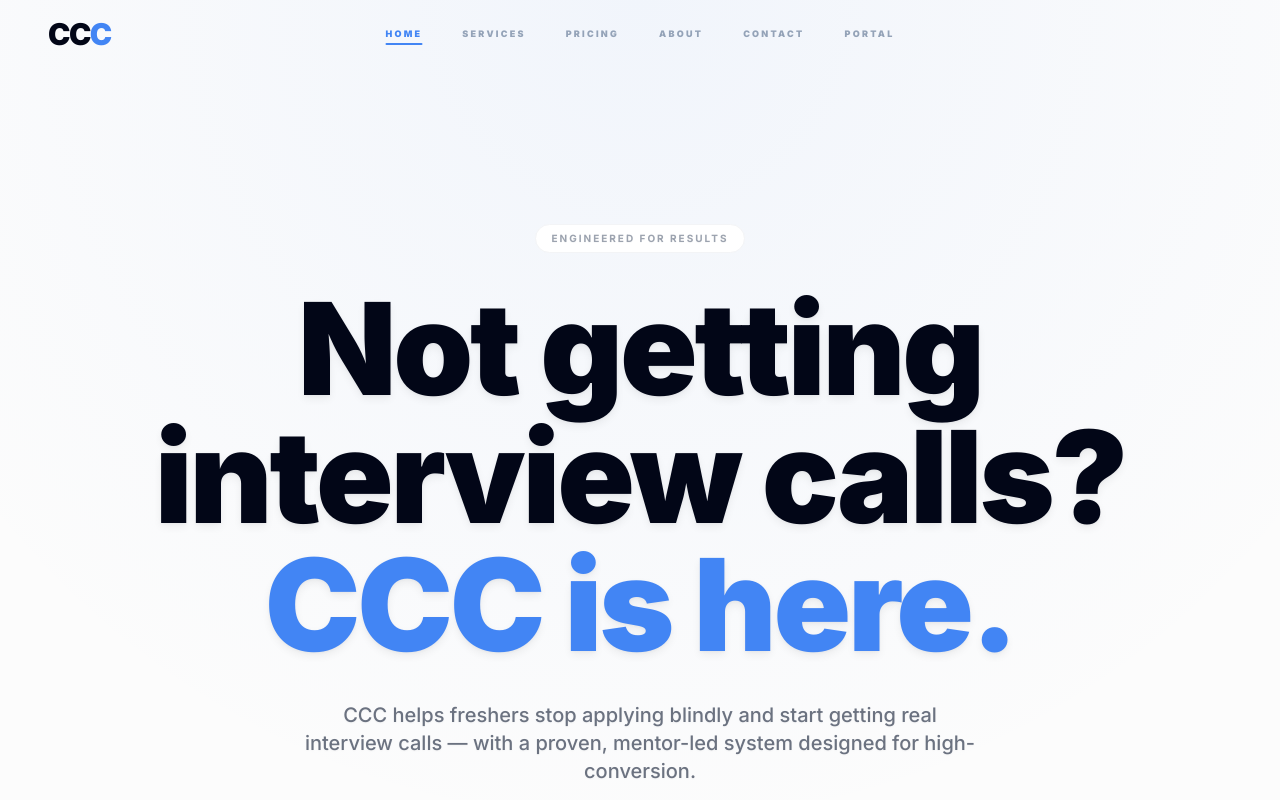
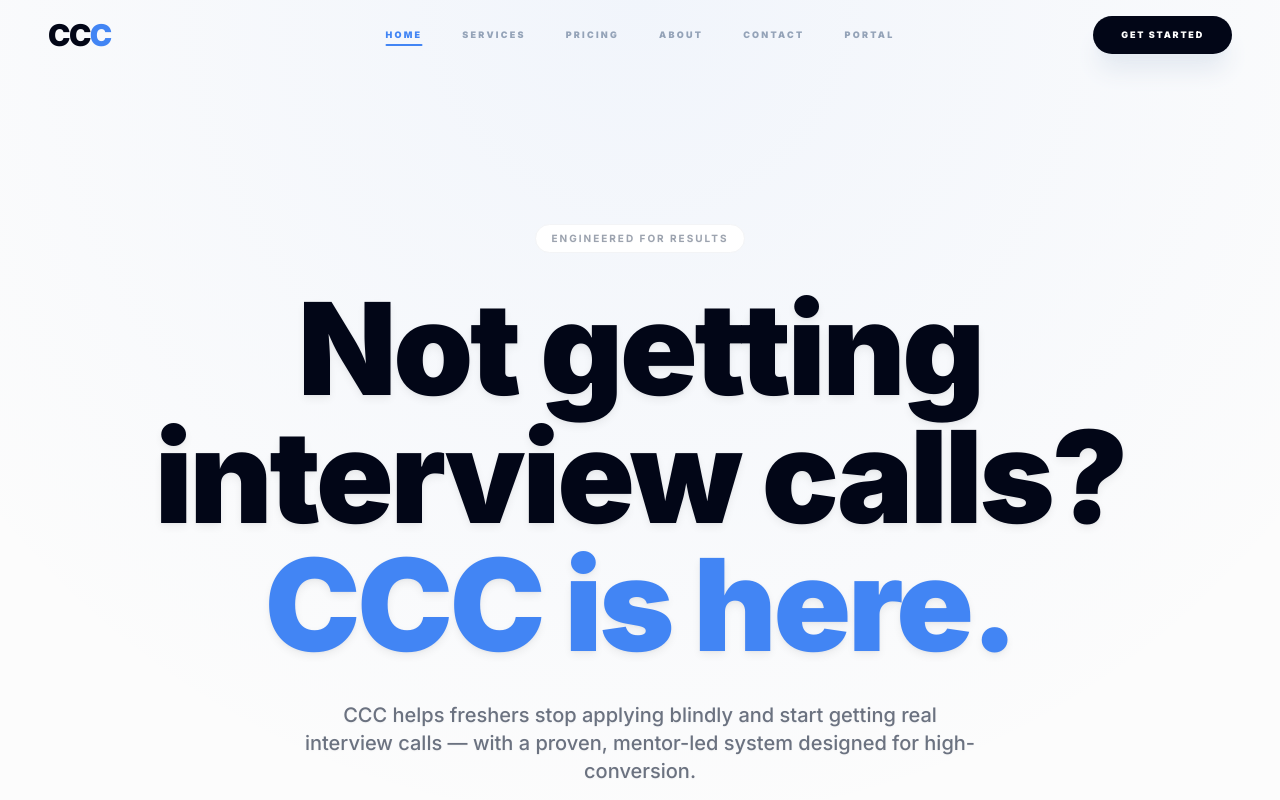
Before and after one commit to YASHBITU/cccnnew, a React (Vite) app: page / in a window 1280 px wide. Shown: the top 800 px of the page. Built offline with nearby package versions, Linux system fonts and the light colour scheme.

Commit message:
feat: hide Get Started button on /portal route, show on all other pages

```diff
--- a/components/Navbar.tsx
+++ b/components/Navbar.tsx
@@ -11,6 +11,7 @@ export const Navbar: React.FC = () => {
   const navigate = useNavigate();
   const location = useLocation();
   const currentPath = location.pathname;
+  const isPortal = currentPath.startsWith('/portal');
 
   useEffect(() => {
     const handleScroll = () => {
@@ -88,7 +89,17 @@ export const Navbar: React.FC = () => {
           ))}
         </div>
 
-
+        {/* Action Button - Right Aligned */}
+        {!isPortal && (
+          <div className="hidden md:block">
+            <button
+              onClick={() => handleNavClick('/pricing')}
+              className="bg-slate-950 text-white text-[9px] font-black uppercase tracking-[0.2em] px-7 py-3 rounded-full hover:bg-[#4285F4] transition-all shadow-xl shadow-slate-200 active:scale-95"
+            >
+              Get Started
+            </button>
+          </div>
+        )}
 
         {/* Mobile Menu Toggle */}
         <button
@@ -126,7 +137,21 @@ export const Navbar: React.FC = () => {
                 </motion.button>
               ))}
 
-
+              {!isPortal && (
+                <motion.div
+                  initial={{ opacity: 0, scale: 0.9, y: 30 }}
+                  animate={{ opacity: 1, scale: 1, y: 0 }}
+                  transition={{ delay: 0.3 }}
+                  className="mt-8"
+                >
+                  <button
+                    onClick={() => handleNavClick('/pricing')}
+                    className="w-full bg-[#4285F4] text-white font-black text-lg uppercase tracking-widest py-5 rounded-2xl shadow-2xl shadow-[#4285F4]/30 active:scale-95 transition-all outline-none"
+                  >
+                    Get Started
+                  </button>
+                </motion.div>
+              )}
             </div>
 
             {/* Background Branding Elements for Mobile Menu */}
```
